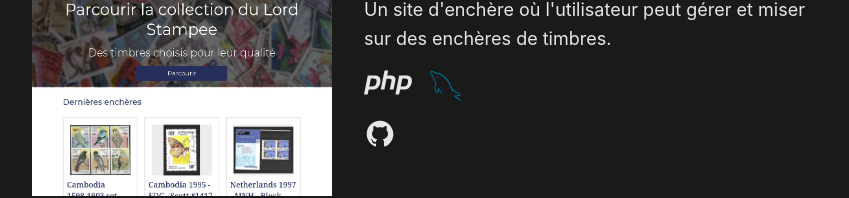
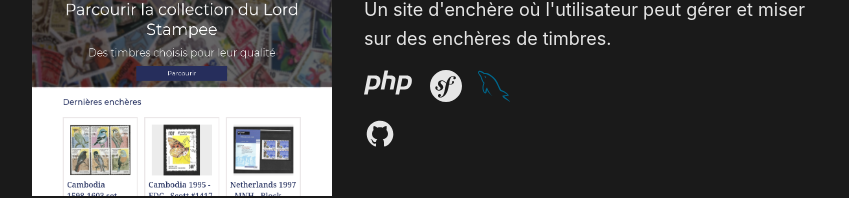
Before and after one commit to ysimard94/portfolio, a Vue app: page /portfolio in a window 1280 px wide. Shown: the part 1160-1358 px from the top of the page, without its empty margins (415-1264 px from the left). Built offline with nearby package versions, Linux system fonts and the light colour scheme.

Commit message:
Added symfony icon

```diff
--- a/src/assets/projects.json
+++ b/src/assets/projects.json
@@ -50,6 +50,10 @@
                 "alt": "PHP"
             },
             {
+                "src": "symfony.svg",
+                "alt": "Symfony"
+            },
+            {
                 "src": "mysql-icon.svg",
                 "alt": "MySQL"
             }
--- /dev/null
+++ b/src/components/icons/IconSymfony.vue
@@ -0,0 +1,16 @@
+<template>
+    <svg
+        fill="#000000"
+        width="800px"
+        height="800px"
+        viewBox="0 0 24 24"
+        role="img"
+        xmlns="http://www.w3.org/2000/svg"
+    >
+        <title>Symfony icon</title>
+        <path
+            fill="currentColor"
+            d="M24 12c0 6.628-5.372 12-12 12S0 18.628 0 12 5.372 0 12 0s12 5.372 12 12zm-6.753-7.561c-1.22.042-2.283.715-3.075 1.644-.878 1.02-1.461 2.229-1.881 3.461-.753-.614-1.332-1.414-2.539-1.761-.966-.297-2.015-.105-2.813.514-.41.319-.71.757-.861 1.254-.36 1.176.381 2.225.719 2.6l.737.79c.15.154.519.56.339 1.138-.193.631-.951 1.037-1.732.799-.348-.106-.848-.366-.734-.73.045-.15.152-.263.21-.391.052-.11.077-.194.095-.242.141-.465-.053-1.07-.551-1.223-.465-.143-.939-.03-1.125.566-.209.68.117 1.913 1.86 2.449 2.04.628 3.765-.484 4.009-1.932.153-.907-.255-1.582-1.006-2.447l-.612-.677c-.371-.37-.497-1.002-.114-1.485.324-.409.785-.584 1.539-.379 1.103.3 1.594 1.063 2.412 1.68-.338 1.11-.56 2.223-.759 3.222l-.123.746c-.585 3.07-1.033 4.757-2.194 5.726-.234.166-.57.416-1.073.434-.266.005-.352-.176-.355-.257-.006-.184.15-.271.255-.353.154-.083.39-.224.372-.674-.016-.532-.456-.994-1.094-.973-.477.017-1.203.465-1.176 1.286.028.85.819 1.485 2.012 1.444.638-.021 2.062-.281 3.464-1.949 1.633-1.911 2.09-4.101 2.434-5.706l.383-2.116c.213.024.441.042.69.048 2.032.044 3.049-1.01 3.064-1.776.01-.464-.304-.921-.744-.91-.386.009-.718.278-.806.654-.094.428.646.813.068 1.189-.41.266-1.146.452-2.184.3l.188-1.042c.386-1.976.859-4.407 2.661-4.467.132-.007.612.006.623.323.003.105-.022.134-.147.375-.115.155-.174.345-.168.537.017.504.4.836.957.816.743-.023.955-.748.945-1.119-.032-.874-.952-1.424-2.17-1.386z"
+        />
+    </svg>
+</template>
--- a/src/views/PortfolioView.vue
+++ b/src/views/PortfolioView.vue
@@ -2,6 +2,7 @@
 import projectsJSON from "../assets/projects.json";
 import NodeJS from "@/components/icons/IconNodeJS.vue";
 import Php from "@/components/icons/IconPhp.vue";
+import Symfony from "@/components/icons/IconSymfony.vue";
 
 export default {
     name: "PortfolioView",
@@ -13,6 +14,7 @@ export default {
     components: {
         NodeJS,
         Php,
+        Symfony,
     },
 };
 </script>
@@ -49,12 +51,15 @@ export default {
                         <img
                             v-if="
                                 language.alt != 'PHP' &&
-                                language.alt != 'NodeJS'
+                                language.alt != 'NodeJS' &&
+                                language.alt != 'Symfony'
                             "
                             :src="`/languages/${language.src}`"
                             :alt="language.alt"
                         />
                         <Php v-else-if="language.alt == 'PHP'" />
+
+                        <Symfony v-else-if="language.alt == 'Symfony'" />
                         <NodeJS v-else-if="language.alt == 'NodeJS'" />
                         <span class="tooltip">{{ language.alt }} </span>
                     </button>
```
